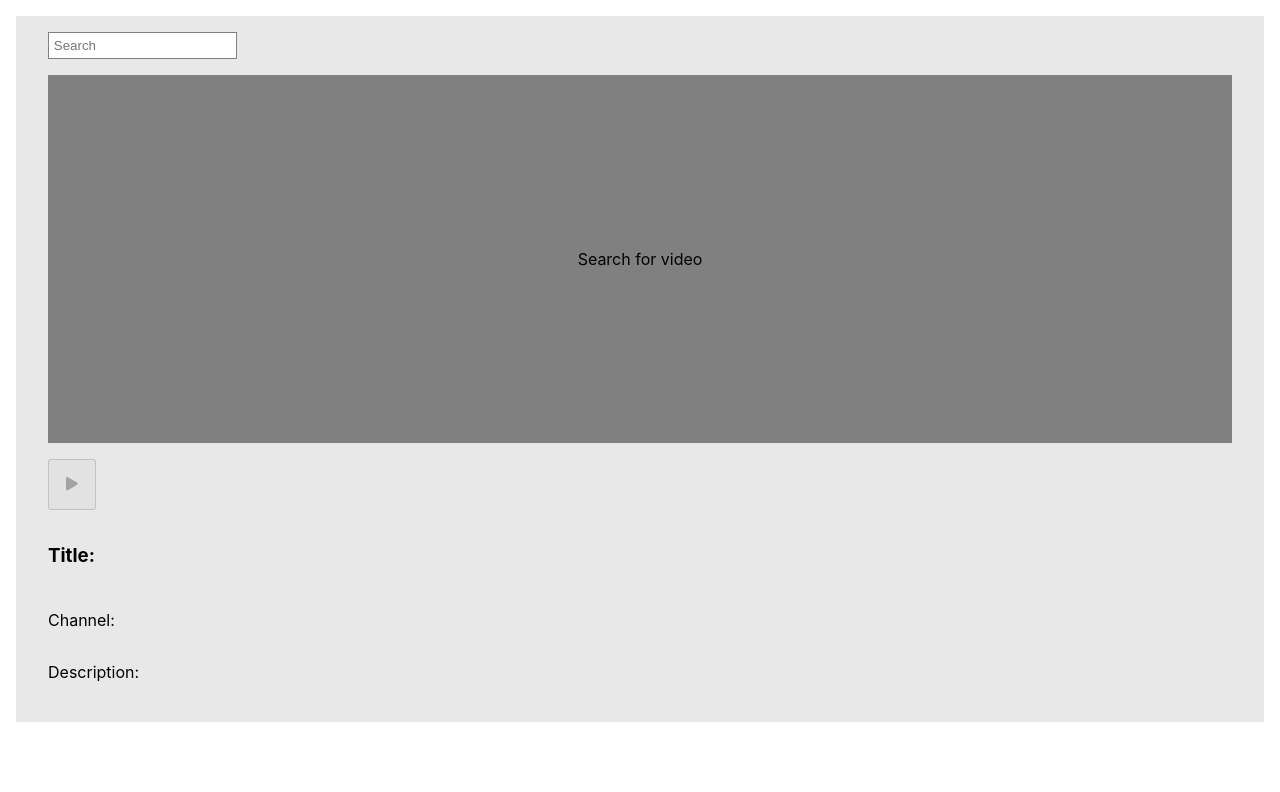
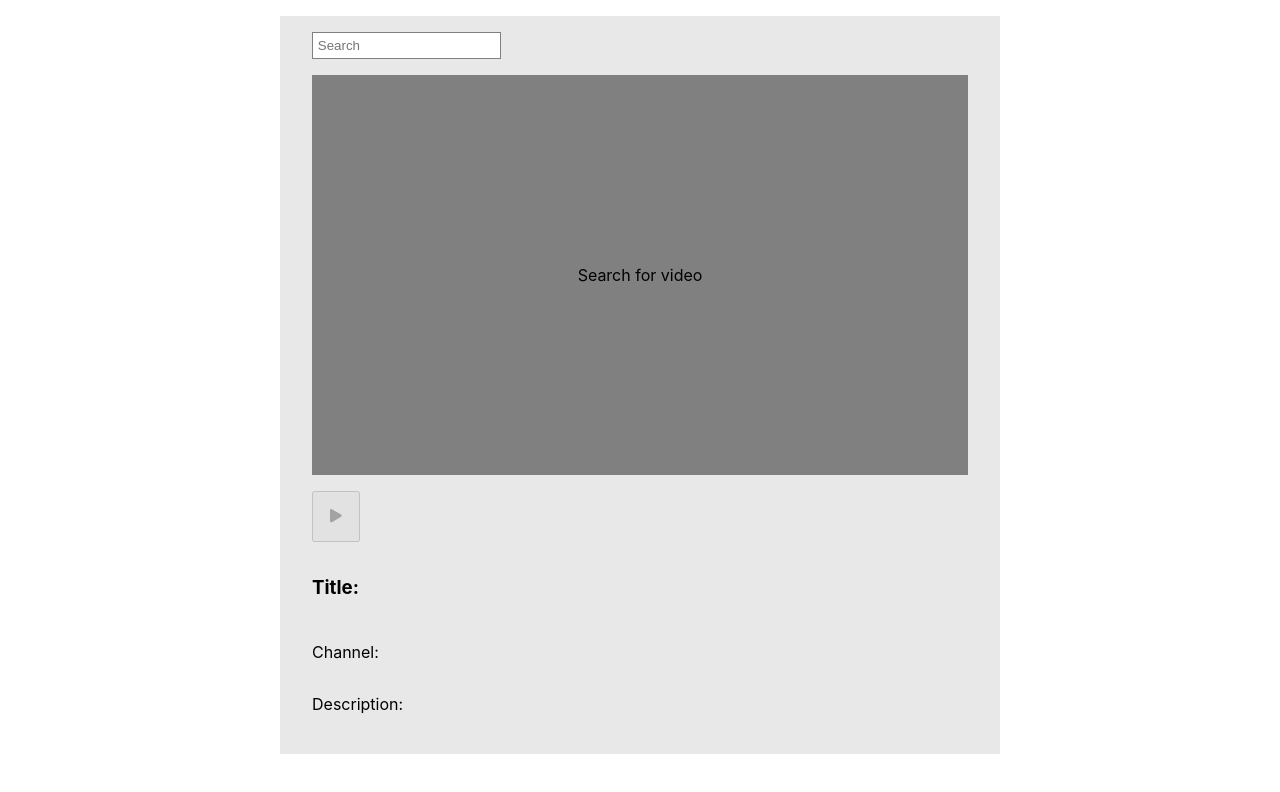
Before and after one commit to b-jakubowski/youtube-app, a React (Create React App) app: page / in a window 1280 px wide. Shown: the top 792 px of the page. Built offline with nearby package versions, Linux system fonts and the light colour scheme; no server answers.

Commit message:
Refactor code, set content width, implement PlayPauseButton logic

```diff
--- a/src/App.js
+++ b/src/App.js
@@ -4,15 +4,22 @@ import styled from 'styled-components';
 
 const Container = styled.div`
   display: flex;
+  justify-content: center;
+`;
+const Content = styled.div`
+  display: flex;
   flex-direction: column;
   flex: 1;
+  max-width: 45rem;
   padding: 1rem;
 `;
 
 function App() {
   return (
     <Container>
-      <Player />
+      <Content>
+        <Player />
+      </Content>
     </Container>
   );
 }
--- a/src/components/PlayPauseButton.js
+++ b/src/components/PlayPauseButton.js
@@ -1,18 +1,26 @@
 import React from 'react';
 import styled from 'styled-components';
 import { FontAwesomeIcon } from '@fortawesome/react-fontawesome';
-import { faPlay } from '@fortawesome/free-solid-svg-icons';
+import { faPlay, faPause } from '@fortawesome/free-solid-svg-icons';
+import PropTyes from 'prop-types';
 
 const Button = styled.button`
   padding: 1rem;
+  margin-left: 1rem;
 `;
 
-const PlayPauseButton = () => {
+const PlayPauseButton = ({ onClick, id, play }) => {
   return (
-    <Button>
-      <FontAwesomeIcon icon={faPlay} />
+    <Button onClick={onClick} disabled={id ? false : true}>
+      <FontAwesomeIcon icon={play ? faPause : faPlay} />
     </Button>
   );
 };
 
+PlayPauseButton.propTypes = {
+  onClick: PropTyes.func,
+  id: PropTyes.string,
+  play: PropTyes.bool
+};
+
 export default PlayPauseButton;
--- a/src/components/Player.js
+++ b/src/components/Player.js
@@ -6,17 +6,12 @@ import Search from './Search';
 import Video from './Video';
 import VideoDetails from './VideoDetails';
 import { setVideoUrl } from '../api/ytApi';
-import { faPlay, faPause } from '@fortawesome/free-solid-svg-icons';
-import { FontAwesomeIcon } from '@fortawesome/react-fontawesome';
 import useFetchYtMovies from '../hooks/useFetchYtMovies';
+import PlayPauseButton from './PlayPauseButton';
 
 const Container = styled.div`
   padding: 1rem;
   background-color: #e8e8e8;
-`;
-const Button = styled.button`
-  padding: 1rem;
-  margin-left: 1rem;
 `;
 
 const Player = () => {
@@ -36,12 +31,11 @@ const Player = () => {
             url={videoDetails.id && setVideoUrl(videoDetails.id)}
             playing={videoPlay}
           />
-          <Button
+          <PlayPauseButton
             onClick={() => setVideoPlay(val => !val)}
-            disabled={videoDetails.id ? false : true}
-          >
-            <FontAwesomeIcon icon={videoPlay ? faPause : faPlay} />
-          </Button>
+            id={videoDetails.id}
+            play={videoPlay}
+          />
           <VideoDetails
             title={videoDetails.title}
             description={videoDetails.description}
--- a/src/components/Video.js
+++ b/src/components/Video.js
@@ -5,7 +5,7 @@ import ReactPlayer from 'react-player';
 
 const Container = styled.div`
   display: flex;
-  height: 23rem;
+  height: 25rem;
   padding: 1rem;
 `;
 const VideoContainer = styled.div`
```
